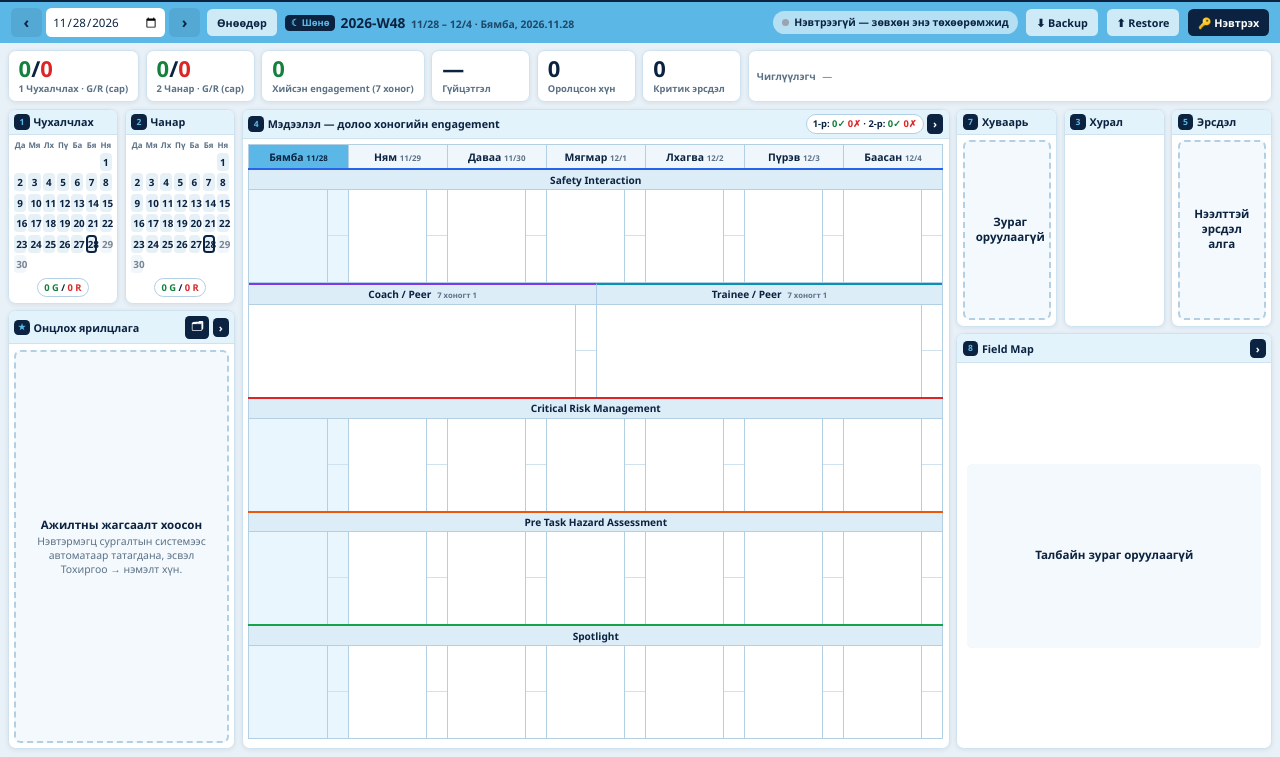
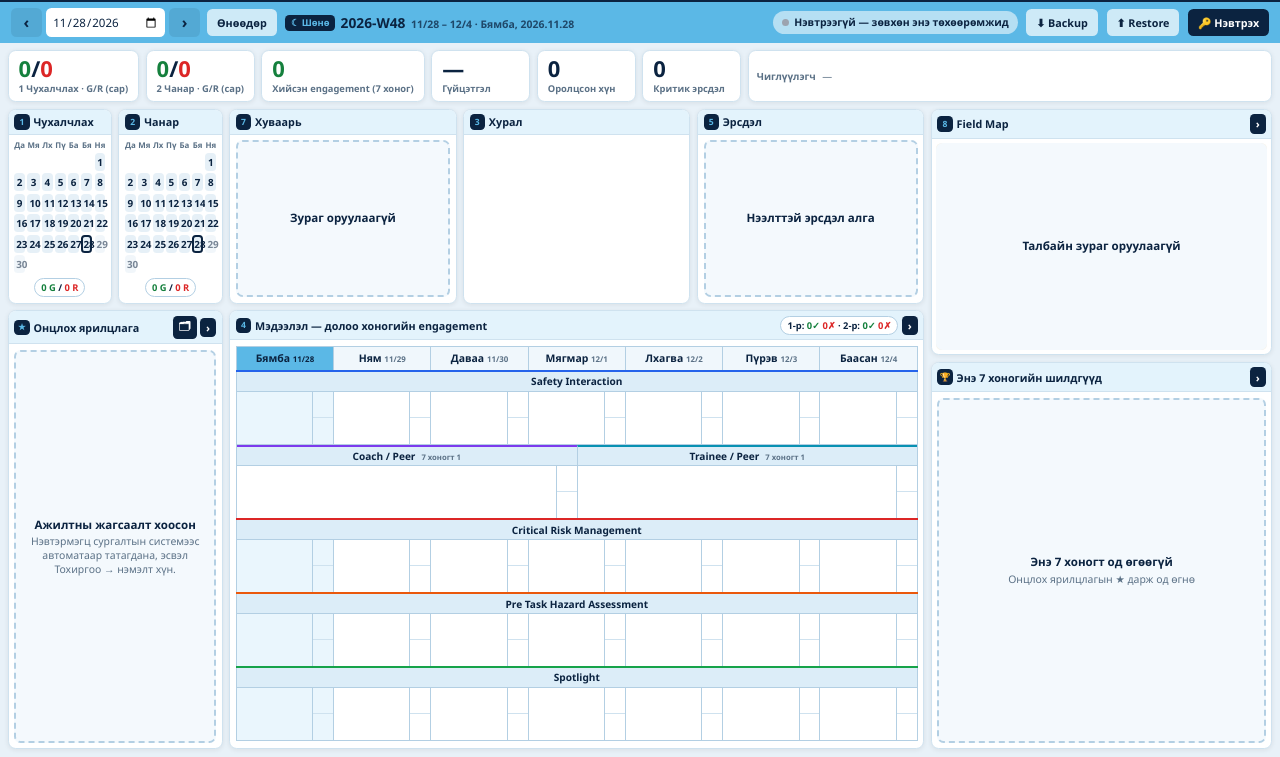
Before and after one commit to turbayar125-cmd/LIF-board, a plain HTML site: page index.html in a window 1280 px wide. Shown: the part 43-800 px from the top of the page. Drawn offline with nearby package versions, Linux system fonts and the light colour scheme.

Commit message:
Dashboard шинэ зохион байгуулалт: 4 Мэдээлэл Онцлох ярилцлагатай ижил өндөр, дээр нь Хуваарь/Хурал/Эрсдэл; баруунд Field Map + 7 хоногийн шилдгүүд
Co-Authored-By: Claude Opus 5.5 <noreply@anthropic.com>
Claude-Session: https://claude.ai/code/session_01CH4ELY9yhU3eAbYPMAW2N7

```diff
--- a/index.html
+++ b/index.html
@@ -246,6 +246,19 @@ body.night .slotb.blank .plus{color:#a9c4d8}
 .ckw{width:2.3rem;flex:none;border-left:1px solid var(--line2);display:flex;flex-direction:column}
 .big-grid .ckw{width:3rem} .dash .ckw{width:1.9rem}
 .eg2 tr.band small.wk1{font-size:.7rem;font-weight:700;color:var(--mut);margin-left:.3rem}
+.dash2{display:grid;gap:.6rem;height:100%;grid-template-columns:minmax(16rem,17%) minmax(0,1fr) minmax(22rem,27%);grid-template-rows:auto auto minmax(0,1fr);grid-template-areas:"k k k" "cal top map" "feat grid map"}
+.dash2>.kpis{grid-area:k} .d-cal{grid-area:cal} .d-top{grid-area:top;display:grid;grid-template-columns:repeat(3,minmax(0,1fr));gap:.6rem;min-height:0}
+.d-feat{grid-area:feat;min-height:0;display:flex} .d-grid{grid-area:grid;min-height:0;display:flex} .d-feat>.panel,.d-grid>.panel{flex:1}
+.d-map{grid-area:map;display:flex;flex-direction:column;gap:.6rem;min-height:0}
+.d-map .mapdash{flex:none} .d-map .mapdash .pb{padding:.4rem} .d-map .mapdash .mapblur{display:none} .d-map .mapdash .mapfit{height:auto;container-type:normal;padding:0} .d-map .mapdash .mapbox{width:100%}
+.tops{display:flex;flex-direction:column;gap:.35rem}
+.topr{display:flex;align-items:center;gap:.55rem;padding:.35rem .5rem;border:1px solid var(--line);border-radius:.6rem;background:#fff}
+.topr .rk{width:1.6rem;height:1.6rem;border-radius:50%;background:var(--y3);display:grid;place-items:center;font-weight:900;font-size:.85rem;flex:none}
+.topr:first-child .rk{background:var(--y);}
+.topr .i{flex:1;min-width:0} .topr b{display:block;font-size:.95rem;white-space:nowrap;overflow:hidden;text-overflow:ellipsis} .topr small{display:block;font-size:.75rem;color:var(--mut);white-space:nowrap;overflow:hidden;text-overflow:ellipsis}
+.topr.now{border-color:#f59e0b;background:#fffbeb}
+.dash2 .d-top .panel{min-height:0}
+@media (max-width:900px){.dash2{display:flex;flex-direction:column;height:auto}.d-top{grid-template-columns:1fr}.d-top .panel,.d-feat,.d-grid{min-height:20rem}}
 /* people */
 .plist{display:flex;flex-direction:column}
 .prow{display:flex;align-items:center;gap:.5rem;padding:.35rem .2rem;border-bottom:1px solid var(--line)}
@@ -812,21 +825,30 @@ function viewDash(){
     <div class="kpi ${crit?'crit':''}"><div class="v">${crit}</div><div class="l">Критик эрсдэл</div></div>
     <div class="leaders"><span class="lt">Чиглүүлэгч</span><div class="ll">${ldrs.length ? ldrs.map(n => { const pp = personByName(n) || {name:n}; return `<div class="ldr">${avatar(pp,'sm')}<div><b>${esc(n)}</b><small>${esc(pp.role||'')}</small></div>${S.edit?`<button class="lx" data-wlrm="${esc(n)}" aria-label="Хасах">×</button>`:''}</div>`; }).join('') : `<span class="note">${S.edit?'“+” дарж энэ долоо хоногийн чиглүүлэгчийг нэмнэ':'—'}</span>`}${S.edit && ldrs.length < 12 ? '<button class="add" data-wladd="1" style="flex:none">+</button>' : ''}</div></div>
   </div>`;
-  return `<div class="dash">${kpis}
-    <div class="colL">
-      <div class="cals">${panel('1','Чухалчлах', calHTML('prio')+`<div class="calfoot">${calBadge('prio')}</div>`, {head:'prio'})}${panel('2','Чанар', calHTML('qual')+`<div class="calfoot">${calBadge('qual')}</div>`, {head:'qual'})}</div>
-      ${panel('★', `Онцлох ярилцлага${featDoc().list?.length ? ' · '+featDoc().list.length+' хүн' : ''}`, peopleListHTML(), {cls:'grow', more:'people', right:'<button class="more" data-sarch="1" title="Өмнөх 7 хоногуудын од">🗂</button>'})}
+  const mbg = peek('mapbg', ()=>({})).img;
+  return `<div class="dash dash2">${kpis}
+    <div class="d-cal cals">${panel('1','Чухалчлах', calHTML('prio')+`<div class="calfoot">${calBadge('prio')}</div>`, {head:'prio'})}${panel('2','Чанар', calHTML('qual')+`<div class="calfoot">${calBadge('qual')}</div>`, {head:'qual'})}</div>
+    <div class="d-top">
+      ${panel('7','Хуваарь', imgDocHTML('schedule','Зураг оруулаагүй', S.edit?'“7 Хуваарь” цэснээс':''), {head:'sched'})}
+      ${panel('3','Хурал', meetingPeopleHTML() + `<div class="inkwrap" id="inkMeetMini" style="height:calc(100% - 3rem);min-height:3rem"></div>`, {head:'meet'})}
+      ${panel('5','Эрсдэл', (peek(dkey(), ()=>({})).risk ? `<div class="mtext risk">${esc(peek(dkey(), ()=>({})).risk)}</div>` : '') + risksHTML(true), {head:'risk'})}
     </div>
-    <div class="colC">${panel('4','Мэдээлэл — долоо хоногийн engagement', gridBody(), {cls:'grow', more:'grid', right: gridTools() + `<span class="chip-s">1-р: <span style="color:var(--ok)">${st.c1.g}✓</span> <span style="color:var(--bad)">${st.c1.r}✗</span> · 2-р: <span style="color:var(--ok)">${st.c2.g}✓</span> <span style="color:var(--bad)">${st.c2.r}✗</span></span>`})}</div>
-    <div class="colR">
-      <div class="rtop">
-        ${panel('7','Хуваарь', imgDocHTML('schedule','Зураг оруулаагүй', S.edit?'“7 Хуваарь” цэснээс':''), {head:'sched'})}
-        ${panel('3','Хурал', meetingPeopleHTML() + `<div class="inkwrap" id="inkMeetMini" style="height:calc(100% - 3rem);min-height:4rem"></div>`, {head:'meet'})}
-        ${panel('5','Эрсдэл', (peek(dkey(), ()=>({})).risk ? `<div class="mtext risk">${esc(peek(dkey(), ()=>({})).risk)}</div>` : '') + risksHTML(true), {head:'risk'})}
-      </div>
-      ${panel('8','Field Map', (peek('mapbg', ()=>({})).img ? `<div class="mapblur" style="background-image:url('${peek('mapbg', ()=>({})).img}')"></div>` : '') + `<div class="mapfit">${mapHTML(true)}</div>`, {cls:'mapdash', more:'map'})}
+    <div class="d-feat">${panel('★', `Онцлох ярилцлага${featDoc().list?.length ? ' · '+featDoc().list.length+' хүн' : ''}`, peopleListHTML(), {cls:'full', more:'people', right:'<button class="more" data-sarch="1" title="Өмнөх 7 хоногуудын од">🗂</button>'})}</div>
+    <div class="d-grid">${panel('4','Мэдээлэл — долоо хоногийн engagement', gridBody(), {cls:'full', more:'grid', right: gridTools() + `<span class="chip-s">1-р: <span style="color:var(--ok)">${st.c1.g}✓</span> <span style="color:var(--bad)">${st.c1.r}✗</span> · 2-р: <span style="color:var(--ok)">${st.c2.g}✓</span> <span style="color:var(--bad)">${st.c2.r}✗</span></span>`})}</div>
+    <div class="d-map">
+      ${panel('8','Field Map', (mbg ? `<div class="mapblur" style="background-image:url('${mbg}')"></div>` : '') + `<div class="mapfit">${mapHTML(true)}</div>`, {cls:'mapdash', more:'map'})}
+      ${panel('🏆','Энэ 7 хоногийн шилдгүүд', topStarsHTML(), {cls:'grow', more:'people'})}
     </div>
   </div>`;
+}
+// Энэ 7 хоногт од авсан хүмүүсийн жагсаалт (их одтой нь эхэнд)
+function topStarsHTML(){
+  const wk = weekKey(S.date), today = ymd(new Date()), per = {};
+  for(const e of starLog()) if(starWeek(e) === wk){ const k = normName(e.name); (per[k] = per[k] || { name:e.name, days:new Set() }).days.add(e.date); }
+  const rows = Object.values(per).sort((a,b) => b.days.size - a.days.size || a.name.localeCompare(b.name));
+  if(!rows.length) return `<div class="empty" style="height:100%"><div><b>Энэ 7 хоногт од өгөөгүй</b>Онцлох ярилцлагын ★ дарж од өгнө</div></div>`;
+  return `<div class="tops">${rows.map((r,i) => { const p = personByName(r.name) || { name:r.name }; const f = (featDoc().list||[]).find(x => normName(x.name) === normName(r.name));
+    return `<div class="topr ${r.days.has(today)?'now':''}"><span class="rk">${i+1}</span>${avatar(p)}<div class="i"><b>${esc(r.name)}</b><small>${esc(f?.role || p.role || '')}</small></div><span class="scnt">★ ${r.days.size}</span></div>`; }).join('')}</div>`;
 }
 function viewCal(kind, num, title){
   const c = calCount(curMonth()[kind]);
```
